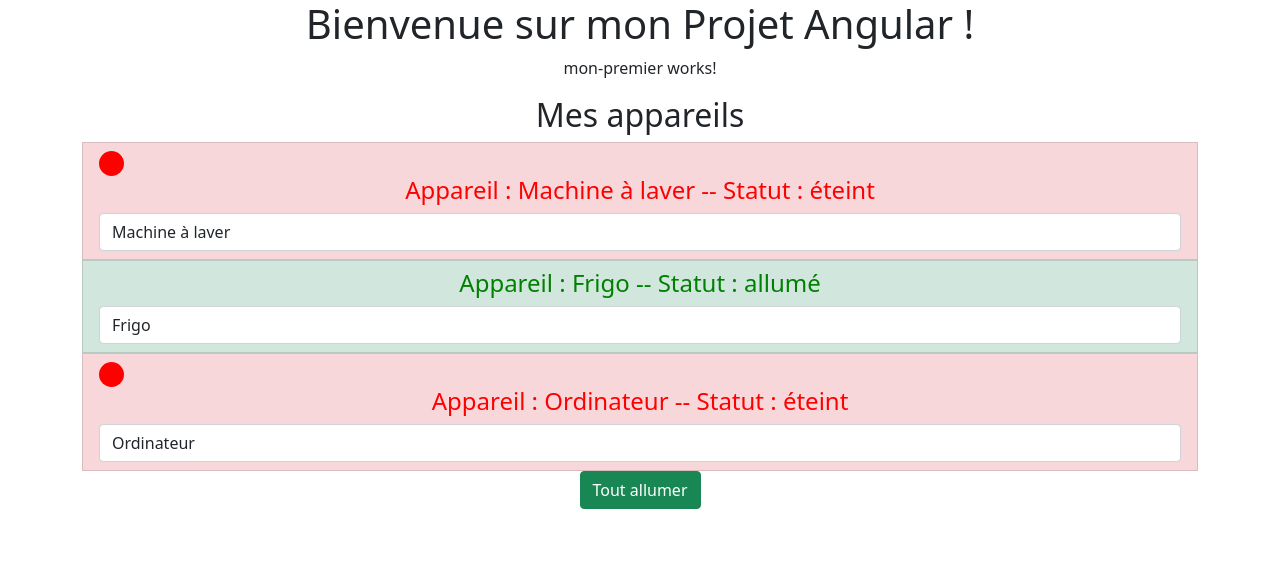
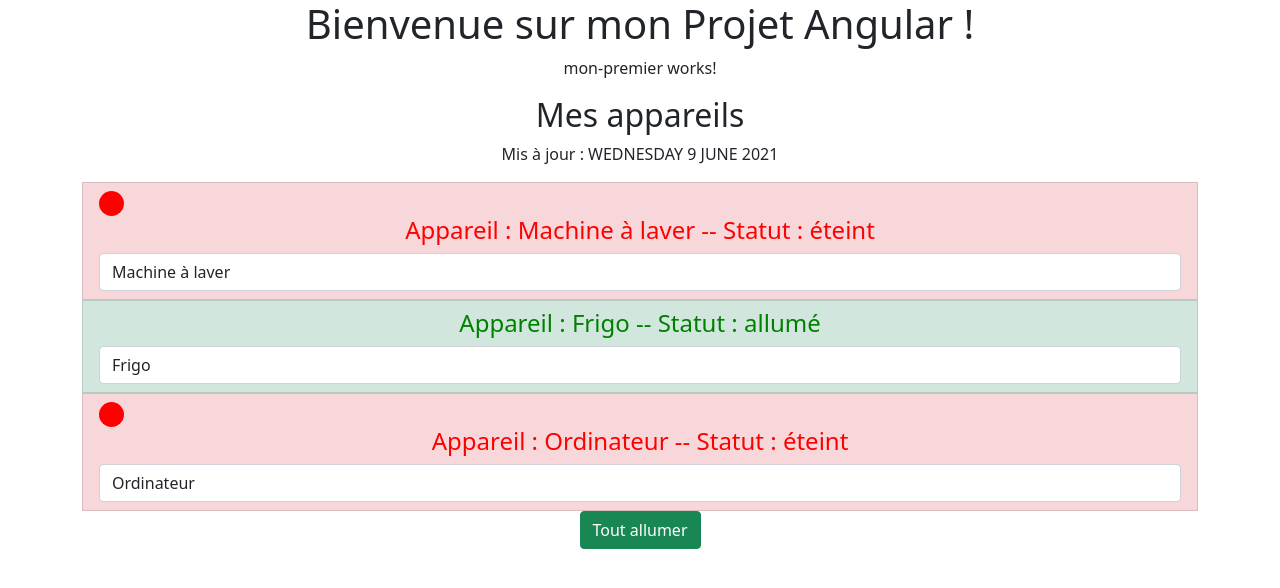
Before and after one commit to EnzoFB/CoursOC_Angular, an Angular app: page / in a window 1280 px wide. Shown: the top 588 px of the page. Built offline with nearby package versions, Linux system fonts and the light colour scheme.

Commit message:
Modifiez les données en temps réel avec les Pipes

```diff
--- a/src/app/app.component.html
+++ b/src/app/app.component.html
@@ -7,6 +7,7 @@
     <div class="row">
       <div class="col-xs-12">
         <h2>Mes appareils</h2>
+        <p>Mis à jour : {{ lastUpdate | async | date: 'EEEE d MMMM y' | uppercase }}</p>
         <ul class="list-group">
           <app-appareil *ngFor="let appareil of appareils" [appareilName]="appareil.name" [appareilStatus]="appareil.status"></app-appareil>
         </ul>
--- a/src/app/app.component.ts
+++ b/src/app/app.component.ts
@@ -8,6 +8,12 @@ import { Component } from '@angular/core';
 export class AppComponent {
   isAuth = false;
   title = 'Projet Angular';
+
+  lastUpdate: Promise<Date> = new Promise( (resolve, reject) => {
+      const date = new Date();
+      setTimeout( () => { resolve(date); }, 2000);
+    }
+  );
 
   /*
   appareilOne = "Machine à laver";
--- a/src/app/appareil/appareil.component.ts
+++ b/src/app/appareil/appareil.component.ts
@@ -27,6 +27,5 @@ export class AppareilComponent implements OnInit {
     } else {
       return 'red';
     }
+  }
 }
-
-}
```
